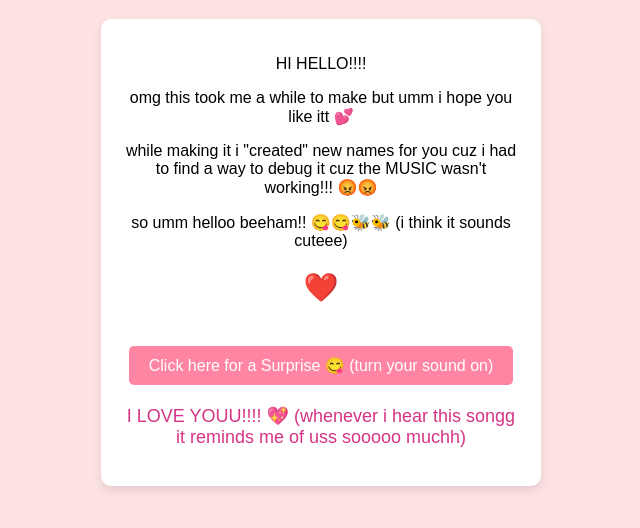
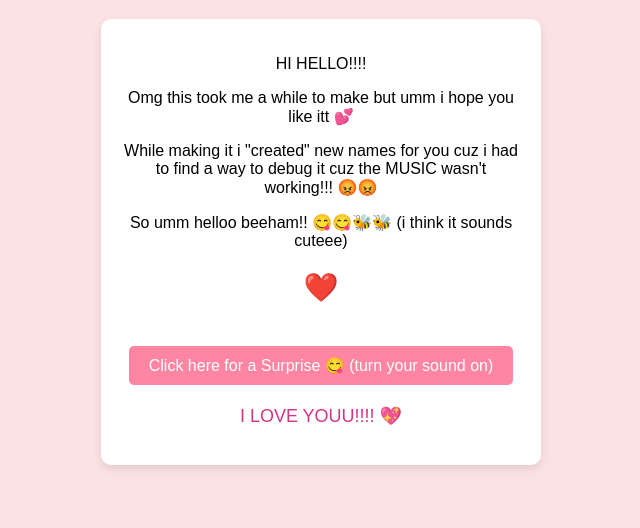
Before and after one commit to uni251/valentines-page, a plain HTML site: page index.html in a window 1280 px wide. Both pictures are taken after a click on the button "Click here for a Surprise 😋 (turn your sound on)". Shown: the part 90-618 px from the top of the page, without its empty margins (319-959 px from the left). Drawn offline with Linux system fonts and the light colour scheme.

Commit message:
Update index.html

```diff
--- a/index.html
+++ b/index.html
@@ -62,12 +62,13 @@
     <h1>💖 For MY LOVEE!!!! 💖</h1>
     <div class="letter">
         <p>HI HELLO!!!!</p>
-        <p>omg this took me a while to make but umm i hope you like itt 💕</p>
-        <p>while making it i "created" new names for you cuz i had to find a way to debug it cuz the MUSIC wasn't working!!! 😡😡</p>
-        <p>so umm helloo beeham!! 😋😋🐝🐝 (i think it sounds cuteee)</p>
+        <p>Omg this took me a while to make but umm i hope you like itt 💕</p>
+        <p>While making it i "created" new names for you cuz i had to find a way to debug it cuz the MUSIC wasn't working!!! 😡😡</p>
+        <p>So umm helloo beeham!! 😋😋🐝🐝 (i think it sounds cuteee)</p>
         <p class="heart">❤️</p>
         <button class="button" onclick="revealMessage()">Click here for a Surprise 😋 (turn your sound on)</button>
-        <p id="hidden-message" class="reveal-message">I LOVE YOUU!!!! 💖 (whenever i hear this songg it reminds me of uss sooooo muchh)</p>
+        <p id="hidden-message" class="reveal-message">I LOVE YOUU!!!! 💖</p>
+        <p id="hidden-message" class="reveal-message">(btw idk if it worked or not cuz the song plays if u click anywhere 😭😭)</p>
     </div>
 
     <script>
```
